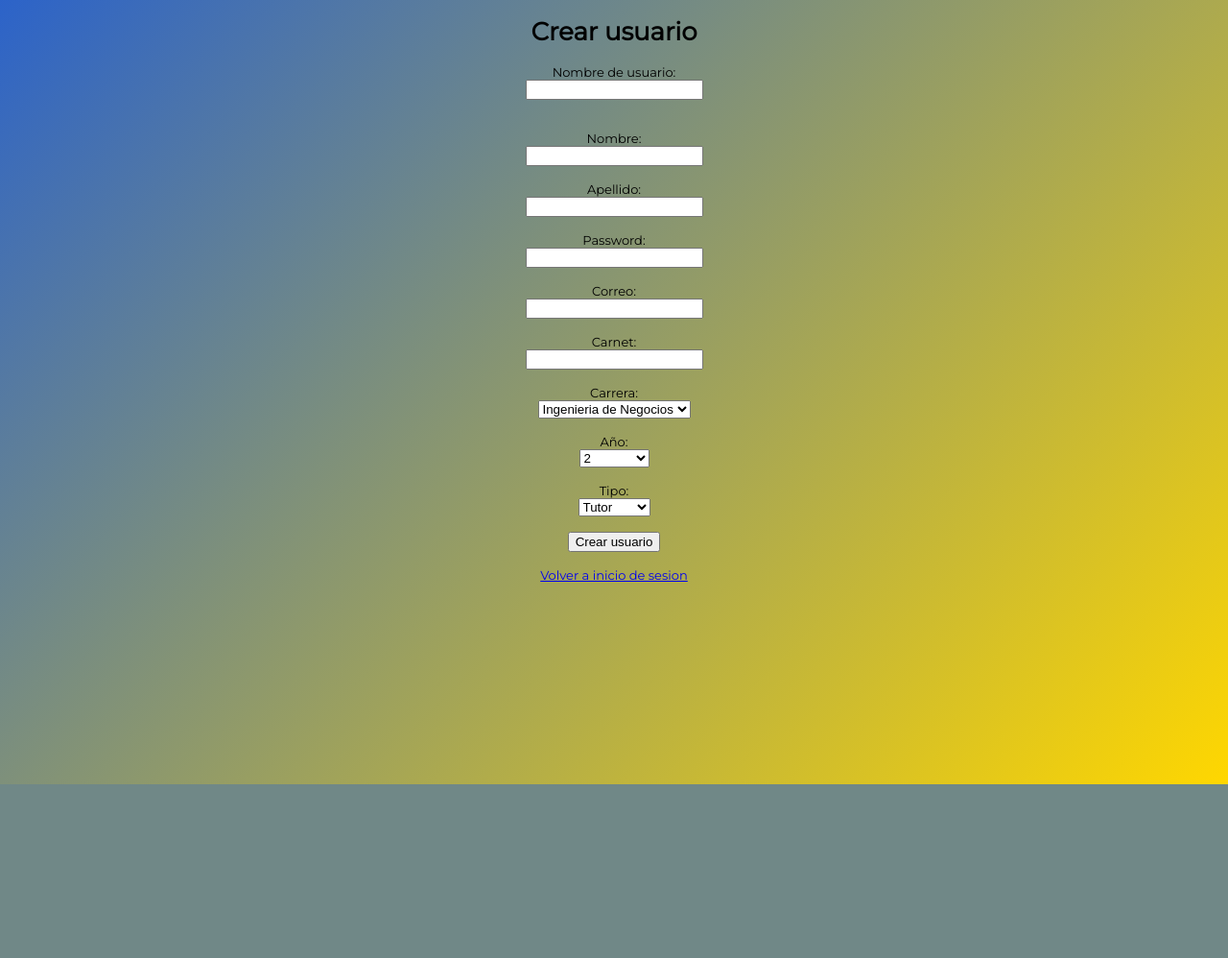
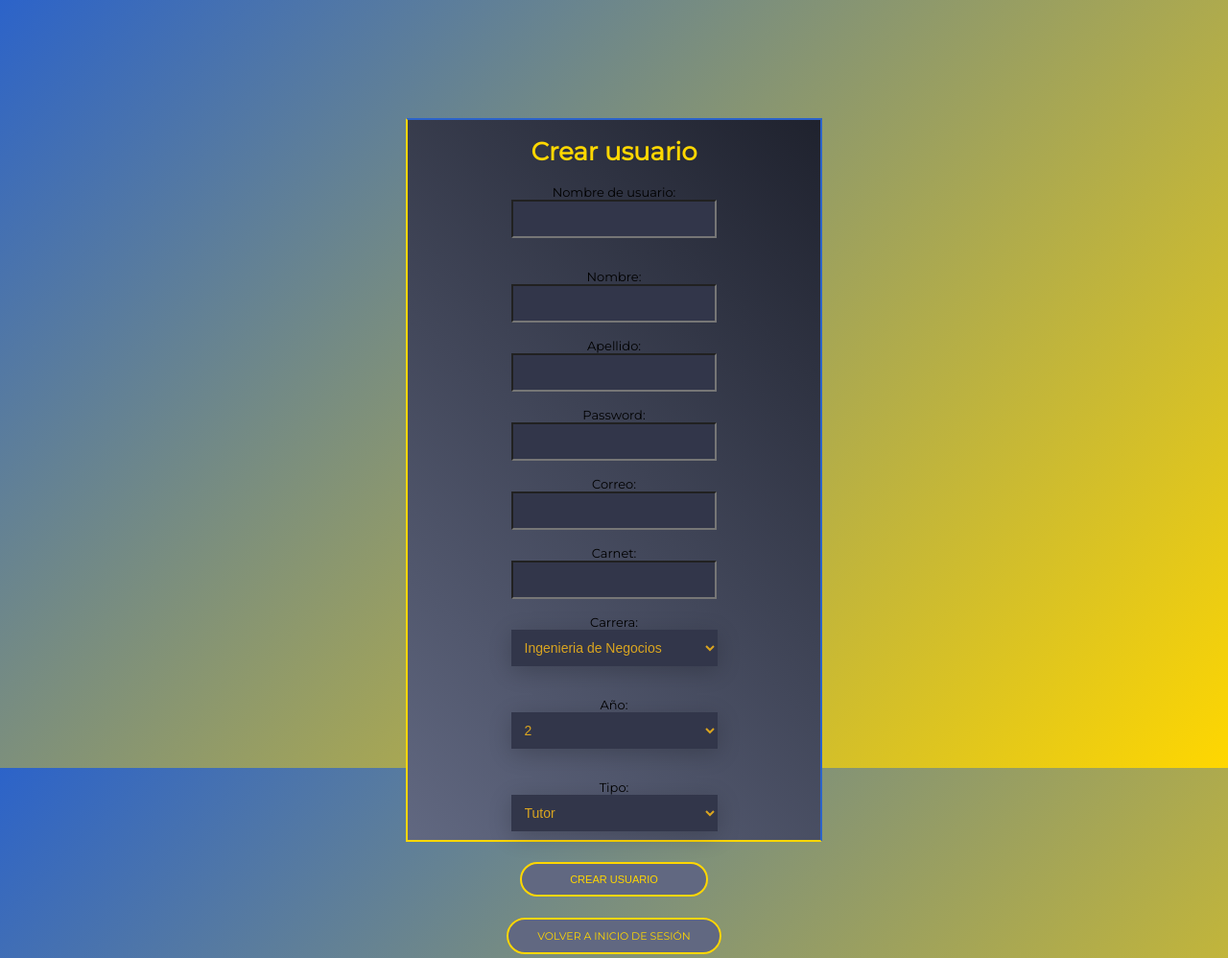
Before and after one commit to davidmr06/Proyecto-python-final, a Flask app: page /loginform/createuser in a window 1280 px wide. Shown: the whole page at 96% size. Before the commit the page ends 817 px from the top, so only its background shows below. Run offline with Flask 2, Linux system fonts and the light colour scheme.

Commit message:
login form

```diff
--- a/app.py
+++ b/app.py
@@ -304,7 +304,7 @@ def VerMisSolicitudes():
         id = request.form["id"]
         Estado = request.form["Estado"]
         database.ActualizarEstadoTutoria(id,Estado)
-        return redirect("/MainSite/TutoriasSolicitadas")
+        return redirect("/MainSiteTutor/TutoriasSolicitadas")
 
 @app.route("/MainSiteAdmin/TutoriasSolicitadas",methods=['GET','POST'])
 def TodasSolicitudes():
--- a/static/css/CreateUserForm.css
+++ b/static/css/CreateUserForm.css
@@ -6,7 +6,6 @@ body{
     perspective:800px;
     height: 100vh;
     margin:0;
-    overflow: hidden;
     font-family: 'Gudea', sans-serif;
     background: rgb(44, 99, 201) ;
     background: -moz-linear-gradient(-45deg,  rgb(44, 99, 201)  0%, gold 100%); /* FF3.6+ */
@@ -27,4 +26,125 @@ body{
 h1{
     font-size: xx-larger;
     font-family: 'Montserrat', sans-serif;
+    color: gold;
 }
+
+.form {
+        opacity:1;
+        top:0px;
+        -webkit-transition-timing-function: cubic-bezier(0.68, -0.25, 0.265, .85);
+        transition-property:transform,opacity,box-shadow,top,left;
+        transition-duration:.5s;
+        transform-origin:161px 100%;
+        transform:rotateX(0deg);
+        background-color: #5B5E6F;
+        width: 20px;
+        margin: 200px 200px ;
+        width:350px;
+        height:740px;
+        top:200px;
+        bottom:0px;
+        left:0;
+        right:0;
+        color: black;
+        float:left;
+        position:absolute;
+        margin:auto;
+        border-top: 2px solid rgb(44, 99, 201);
+        border-bottom: 2px solid gold;
+        border-left: 2px solid gold;
+        border-right: 2px solid rgb(44, 99, 201);
+        padding: 0px 40px 10px 40px;
+        background: #616881; /* trustable Old browsers loool */
+        background: -moz-linear-gradient(45deg,  #616881 0%, #1f222e 100%); /* FF3.6+ */
+        background: -webkit-gradient(linear, left bottom, right top, color-stop(0%,#616881), color-stop(100%,#1f222e)); /* Chrome,Safari4+ */
+        background: -webkit-linear-gradient(45deg,  #616881 0%,#1f222e 100%); /* Chrome10+,Safari5.1+ */
+        background: -o-linear-gradient(45deg,  #616881 0%,#1f222e 100%); /* Opera 11.10+ */
+        background: -ms-linear-gradient(45deg,  #616881 0%,#1f222e 100%); /* IE10+ */
+        background: linear-gradient(45deg,  #616881 0%,#1f222e 100%); /* W3C */
+        filter: progid:DXImageTransform.Microsoft.gradient( startColorstr='616881', endColorstr='#1f222e',GradientType=1 ); /* IE6-9 fallback on horizontal gradient */
+
+}
+
+
+a {
+    border-radius:25px;
+    background:#616881;
+    padding:10px 30px;
+    border:2px solid gold ;
+    color: gold ;
+    text-transform:uppercase;
+    font-size:11px;
+    transition-property:background,color;
+    transition-duration:.2s;
+    text-decoration: none;
+}
+
+a:hover {
+    background-color: goldenrod;
+    color: white;
+
+}
+
+input[type='submit']{
+    /*Para que se vea bien */
+    border-radius:50px;
+    background:#616881;
+    padding:10px 50px;
+    border:2px solid gold ;
+    color: gold ;
+    text-transform:uppercase;
+    font-size:11px;
+    transition-property:background,color;
+    transition-duration:.2s;
+  }
+    /*Para que se vea bien */
+  input[type='text'], input[type='password']{
+    color: goldenrod;
+    width: 190px;
+    background: rgb(50, 54, 74);
+    padding: 10px 10px;
+    outline: none;
+    font-family: 'Montserrat', sans-serif;
+  }
+
+      .box {
+        text-align: center;
+      }
+
+      .box select {
+        background: rgb(50, 54, 74);
+        color: goldenrod;
+        padding:  10px 10px;
+        width: 215px;
+        border: none;
+        font-size: 14px;
+        box-shadow: 0 5px 25px rgba(0, 0, 0, 0.2);
+        -webkit-appearance: button;
+        appearance: button;
+        outline: none;
+      }
+
+      .box::before {
+        font-family: 'Montserrat', sans-serif;
+        position: absolute;
+        top: 0;
+        right: 0;
+        width: 20%;
+        height: 100%;
+        text-align: center;
+        font-size: 28px;
+        line-height: 45px;
+        color: rgba(255, 255, 255, 0.5);
+        background-color: rgba(255, 255, 255, 0.1);
+        pointer-events: none;
+      }
+
+      .box:hover::before {
+        color: rgba(255, 255, 255, 0.6);
+        background-color: rgba(255, 255, 255, 0.2);
+      }
+
+      .box select option {
+        padding: 30px;
+      }
--- a/templates/CreateUserForm.html
+++ b/templates/CreateUserForm.html
@@ -6,8 +6,9 @@
     <link href="/static/css/CreateUserForm.css" rel="stylesheet">
     <title>Create user</title>
     <body>
-
+        <br><br>
         <div class="UserForm">
+            <div class="form">
                         <h1>Crear usuario</h1>
                         <form action="/loginform/createuser" method="POST">
                             <div class="NombreUsuario">
@@ -33,29 +34,36 @@
                                 <input type="text" name="carnet" id="carnet"  >
                                 <br><br> <!--placeholder="Ingrese carnet"-->
                                 Carrera: <br>
+                                <div class="box">
                                     <select name="carrera" id="carrera">
                                         <option value="ING"> Ingenieria de Negocios</option>
                                         <option value="DER">Derecho</option>
                                         <option value="ECO">Economia</option>
                                     </select>
+                                </div>
                                 <br><br>
                                 Año: <br>
+                                <div class="box">
                                         <select name="anio" id="anio">
                                             <option value="2">2</option>
                                             <option value="3">3</option>
-            <option value="">Profesor</option>
                                         </select>
+                                </div>
                                 <br><br>
                                 Tipo: <br>
+                                <div class="box">
                                         <select name="rol" id="rol">
                                             <option value="2">Tutor</option>
                                             <option value="3">Tutorado</option>
                                         </select>
+                                </div>
                                 <br><br>
                             <input type="submit" value="Crear usuario">
+                        </form>
                 <br><br>
-        <a href="/loginform">Volver a inicio de sesion</a>
-    </form>
+                <a href="/loginform">Volver a inicio de sesión</a>
+                <br><br>
+            </div>
         </div>
 </head>
 </body>
```
Also changed, not shown: static/img/ESENPequeño.jpg (added). Lines whose indentation alone changed are shown as unchanged.
